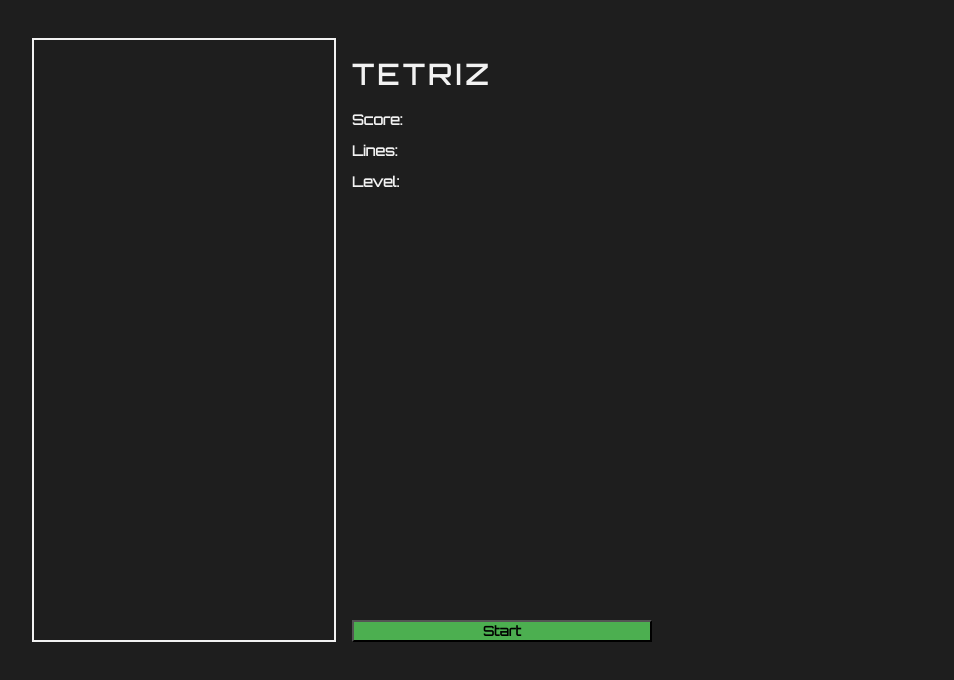
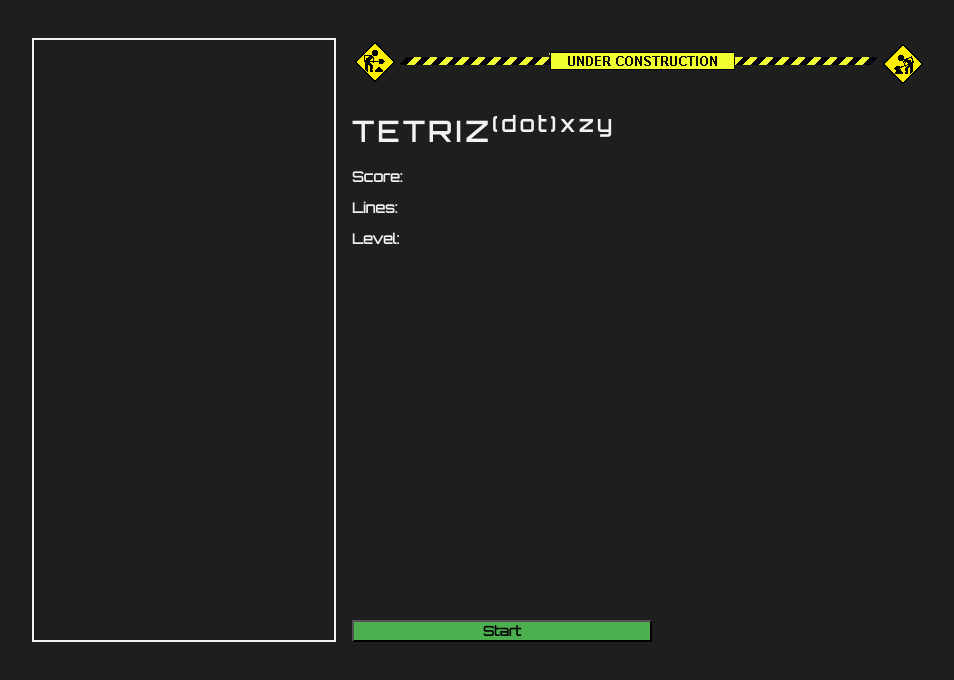
Before and after one commit to mfcallahan/Tetriz-xyz, an Angular app: page / in a window 1280 px wide. Shown: the top 680 px of the page, without its empty margins (6-960 px from the left). Built offline with nearby package versions, Linux system fonts and the light colour scheme.

Commit message:
add under construction banner

```diff
--- a/src/app/components/board/board.component.html
+++ b/src/app/components/board/board.component.html
@@ -2,7 +2,8 @@
   <canvas #board class="game-board"></canvas>
   <div class="right-column">
     <div>
-      <h1>TETRIZ</h1>
+      <img src="assets/images/under-construction.gif" alt="Under Construction" />
+      <h1>TETRIZ<sup>(dot)xzy</sup></h1>
       <p>Score: {{ points }}</p>
       <p>Lines: {{ lines }}</p>
       <p>Level: {{ level }}</p>
--- a/src/app/components/board/board.component.scss
+++ b/src/app/components/board/board.component.scss
@@ -2,6 +2,11 @@ h1 {
   font-weight: 800;
   letter-spacing: 4px;
 }
+
+sup {
+  font-size: 0.75em;
+}
+
 .grid {
   display: grid;
   grid-template-columns: 320px 200px;
```
Also changed, not shown: src/assets/images/under-construction.gif (added).
